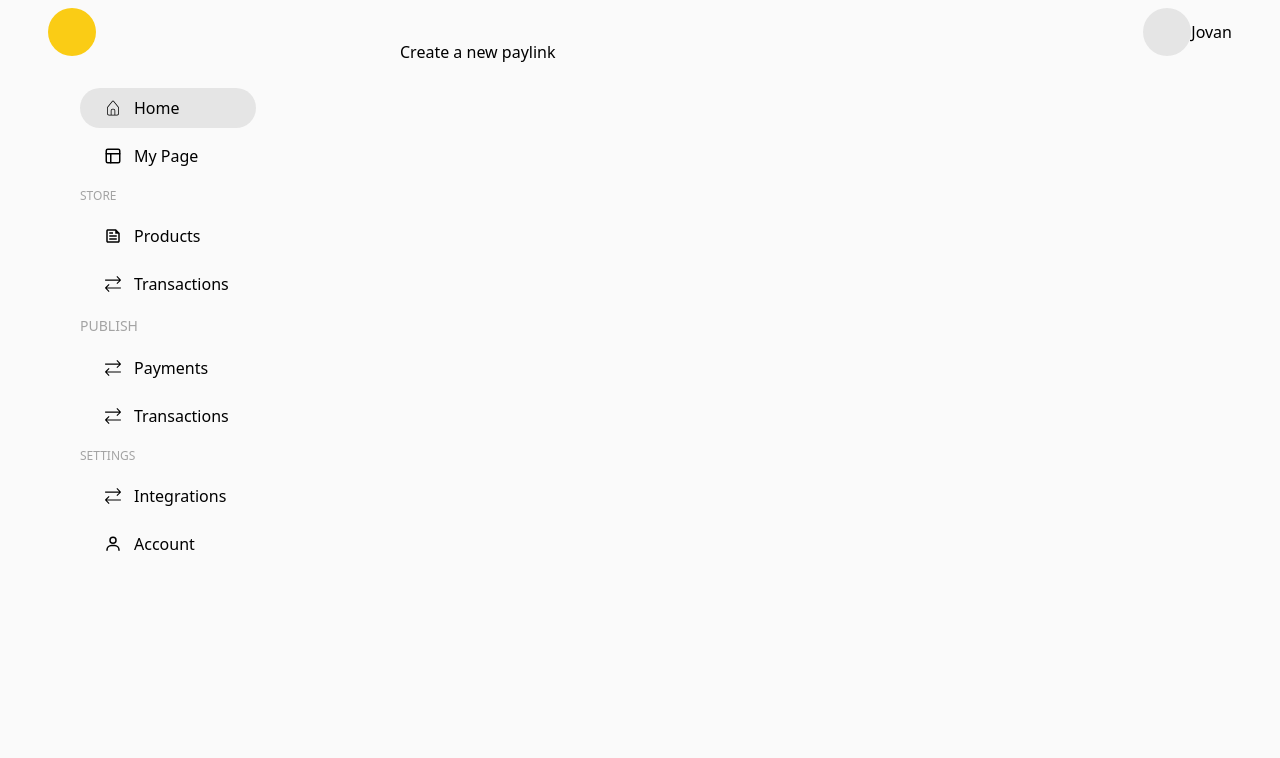
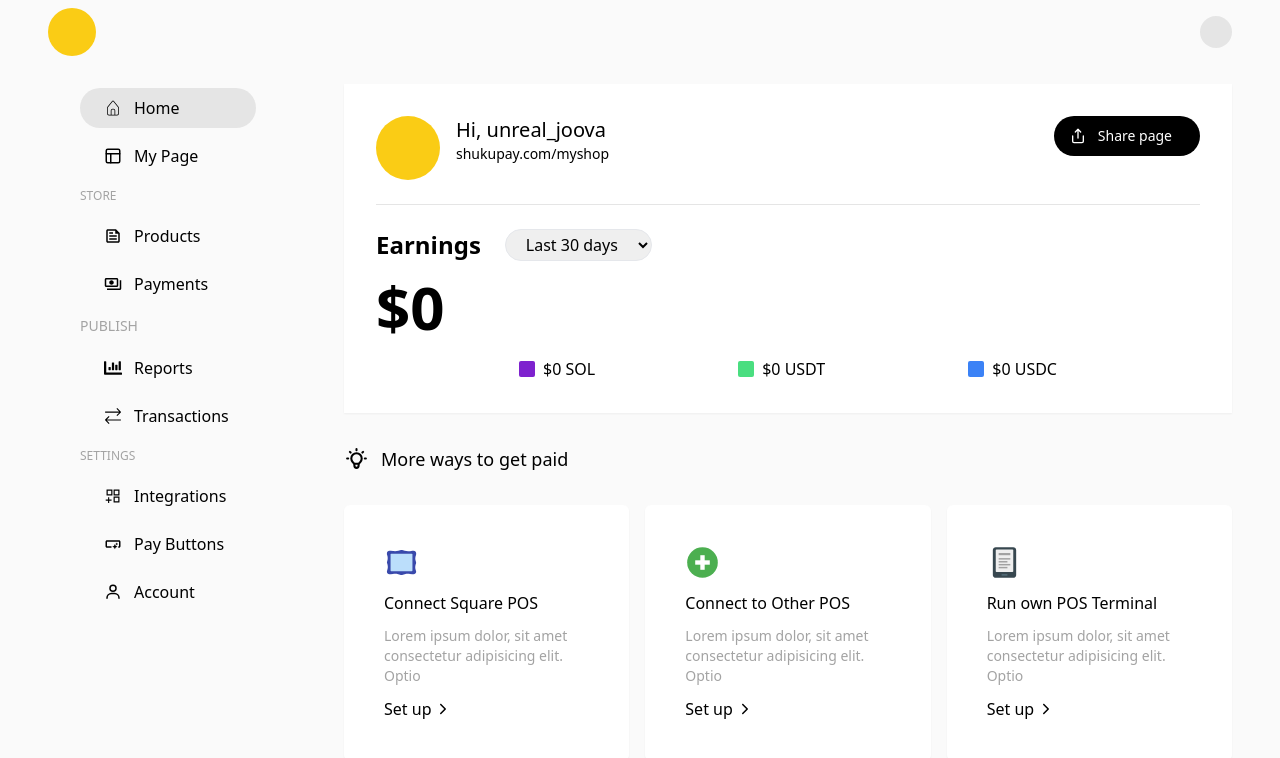
Before and after one commit to JovanMwesigwa/solana-grizzlython-shukupay, a Next.js app: page /dashboard in a window 1280 px wide. Shown: the top 758 px of the page. Built offline with nearby package versions, Linux system fonts and the light colour scheme.

Commit message:
Created main page dashboard

```diff
--- a/pages/components/Layout.tsx
+++ b/pages/components/Layout.tsx
@@ -4,11 +4,11 @@ import Sidebar from "./Sidebar"
 
 const Layout = ({ children }: { children: ReactNode }) => {
   return (
-    <div className="flex flex-row relative bg-neutral-50 flex-1 ">
+    <div className="flex flex-row px-12 w-full relative bg-neutral-50 ">
       <NavbarComponent />
       <Sidebar />
-      <div className="w-1/4 h-screen ml-10" />
-      <div className="flex flex-col p-10">{children}</div>
+      <div className="w-1/4 h-screen" />
+      <div className="flex flex-col mt-16 flex-1 ">{children}</div>
     </div>
   )
 }
--- a/pages/components/NavbarComponent.tsx
+++ b/pages/components/NavbarComponent.tsx
@@ -1,11 +1,11 @@
 const NavbarComponent = () => {
   return (
-    <nav className="w-full h-16 px-12 fixed top-0 left-0 right-0 z-10 flex flex-row items-center justify-between">
+    <nav className="w-full h-16 bg-neutral-50 px-12 fixed top-0 left-0 right-0 z-10 flex flex-row items-center justify-between">
       <div className="w-12 h-12 rounded-full bg-yellow-400"></div>
 
       <div className="flex flex-row items-center">
-        <div className="w-12 h-12 rounded-full bg-neutral-200"></div>
-        <h1>Jovan</h1>
+        <div className="w-8 h-8 rounded-full bg-neutral-200"></div>
+        {/* <h1>Jovan</h1> */}
       </div>
     </nav>
   )
--- a/pages/components/Sidebar.tsx
+++ b/pages/components/Sidebar.tsx
@@ -1,23 +1,27 @@
 import { CiHome } from "react-icons/ci"
+import { MdOutlinePayments } from "react-icons/md"
+import { FaChartBar } from "react-icons/fa"
+import { AiOutlineAppstoreAdd } from "react-icons/ai"
 import { BiUser } from "react-icons/bi"
 import { VscArrowSwap } from "react-icons/vsc"
-import { MdOutlineFeed } from "react-icons/md"
+import { MdOutlineSmartButton, MdOutlineFeed } from "react-icons/md"
 import { FiLayout } from "react-icons/fi"
 import TabCard from "./SidebarComponents/TabCard"
 
 const Sidebar = () => {
   return (
-    <aside className="w-1/5 h-screen fixed left-0 top-20 ml-10 px-10 items-center bottom-0 overflow-y-scroll">
+    <aside className="w-1/5 fixed left-0 top-20 ml-10 px-10 items-center bottom-0 overflow-y-scroll">
       <TabCard name="Home" active IconName={CiHome} />
       <TabCard name="My Page" IconName={FiLayout} />
       <h3 className="font-light text-xs my-3 text-neutral-400">STORE</h3>
       <TabCard name="Products" IconName={MdOutlineFeed} />
-      <TabCard name="Transactions" IconName={VscArrowSwap} />
+      <TabCard name="Payments" IconName={MdOutlinePayments} />
       <h3 className="font-light text-sm my-3 text-neutral-400">PUBLISH</h3>
-      <TabCard name="Payments" IconName={VscArrowSwap} />
+      <TabCard name="Reports" IconName={FaChartBar} />
       <TabCard name="Transactions" IconName={VscArrowSwap} />
       <h3 className="font-light text-xs my-3 text-neutral-400">SETTINGS</h3>
-      <TabCard name="Integrations" IconName={VscArrowSwap} />
+      <TabCard name="Integrations" IconName={AiOutlineAppstoreAdd} />
+      <TabCard name="Pay Buttons" IconName={MdOutlineSmartButton} />
       <TabCard name="Account" IconName={BiUser} />
     </aside>
   )
--- a/pages/dashboard/index.tsx
+++ b/pages/dashboard/index.tsx
@@ -1,9 +1,141 @@
+import { FiShare } from "react-icons/fi"
+import { FcPlus } from "react-icons/fc"
+import { IoIosArrowForward } from "react-icons/io"
+import { FcFrame } from "react-icons/fc"
+import { FcKindle } from "react-icons/fc"
+import { HiOutlineLightBulb } from "react-icons/hi"
 import Layout from "../components/Layout"
 
 const Dashboard = () => {
   return (
     <Layout>
-      <h1>Create a new paylink</h1>
+      <div className="flex w-full flex-col py-5">
+        {/* top */}
+
+        <div className="w-full bg-white shadow-sm flex p-8 flex-col">
+          <div className="flex w-full flex-row  flex-1">
+            {/*  */}
+
+            <div className="flex flex-1 flex-row">
+              <div className="w-16 h-16 bg-yellow-400 rounded-full"></div>
+              <div className="flex flex-col ml-4">
+                <h1 className="font-medium text-xl">Hi, unreal_joova</h1>
+                <p className="font-light text-sm cursor-pointer">
+                  shukupay.com/myshop
+                </p>
+              </div>
+            </div>
+            {/*  */}
+
+            <button className="bg-black rounded-full text-white flex items-center px-4 h-10 flex-row">
+              <FiShare />
+              <h1 className="mx-3 font-medium text-sm">Share page</h1>
+            </button>
+          </div>
+
+          <div className="w-full h-[0.5px] bg-neutral-200 my-6" />
+
+          {/*  */}
+          <div className="flex w-full flex-row flex-1">
+            <div className="flex mb-4 w-full flex-row">
+              <h1 className="text-2xl font-semibold">Earnings</h1>
+              <select
+                id="duration"
+                className="px-4 mx-6 border-[0.5px] rounded-full"
+                name="duration"
+              >
+                <option value="30">Last 30 days</option>
+                <option value="90">Last 90 days</option>
+                <option value="all">All time</option>
+              </select>
+            </div>
+
+            {/*  */}
+          </div>
+          <h1 className="text-6xl font-bold ">$0</h1>
+          <div className="flex w-full flex-row mt-5 items-center justify-evenly">
+            {/*  */}
+
+            <div className="flex flex-row items-center">
+              <div className="w-4 h-4 rounded-sm mr-2 bg-purple-700"></div>
+              <h1>$0 SOL</h1>
+            </div>
+
+            {/*  */}
+            <div className="flex flex-row items-center">
+              <div className="w-4 h-4 rounded-sm mr-2 bg-green-400"></div>
+              <h1>$0 USDT</h1>
+            </div>
+
+            {/*  */}
+            <div className="flex flex-row items-center">
+              <div className="w-4 h-4 rounded-sm mr-2 bg-blue-500"></div>
+              <h1>$0 USDC</h1>
+            </div>
+          </div>
+        </div>
+        {/*  */}
+
+        <div className="flex flex-row items-center my-8">
+          <HiOutlineLightBulb size={25} />
+          <h1 className="text-lg mx-3 font-medium">More ways to get paid</h1>
+        </div>
+
+        {/*  */}
+        <div className="flex w-full flex-row items-center justify-between h-64">
+          {/*  */}
+
+          <div className="h-full bg-white p-10 flex flex-col cursor-pointer justify-between w-full rounded-md shadow-sm">
+            <FcFrame size={35} />
+
+            <h4 className="">Connect Square POS</h4>
+
+            <p className="text-sm font-extralight text-neutral-400">
+              Lorem ipsum dolor, sit amet consectetur adipisicing elit. Optio
+            </p>
+            {/*  */}
+
+            <div className="flex flex-row items-center ">
+              <h1 className="mr-1">Set up</h1>
+              <IoIosArrowForward />
+            </div>
+          </div>
+
+          <div className="h-full bg-white p-10 flex flex-col mx-4 cursor-pointer justify-between w-full rounded-md shadow-sm">
+            <FcPlus size={35} />
+
+            <h4 className="">Connect to Other POS</h4>
+
+            <p className="text-sm font-extralight text-neutral-400">
+              Lorem ipsum dolor, sit amet consectetur adipisicing elit. Optio
+            </p>
+            {/*  */}
+
+            <div className="flex flex-row items-center ">
+              <h1 className="mr-1">Set up</h1>
+              <IoIosArrowForward />
+            </div>
+          </div>
+
+          <div className="h-full bg-white p-10 flex flex-col justify-between cursor-pointer w-full rounded-md shadow-sm">
+            <FcKindle size={35} />
+
+            <h4 className="">Run own POS Terminal</h4>
+
+            <p className="text-sm font-extralight text-neutral-400">
+              Lorem ipsum dolor, sit amet consectetur adipisicing elit. Optio
+            </p>
+            {/*  */}
+
+            <div className="flex flex-row items-center ">
+              <h1 className="mr-1">Set up</h1>
+              <IoIosArrowForward />
+            </div>
+          </div>
+
+          {/*  */}
+        </div>
+      </div>
     </Layout>
   )
 }
```
